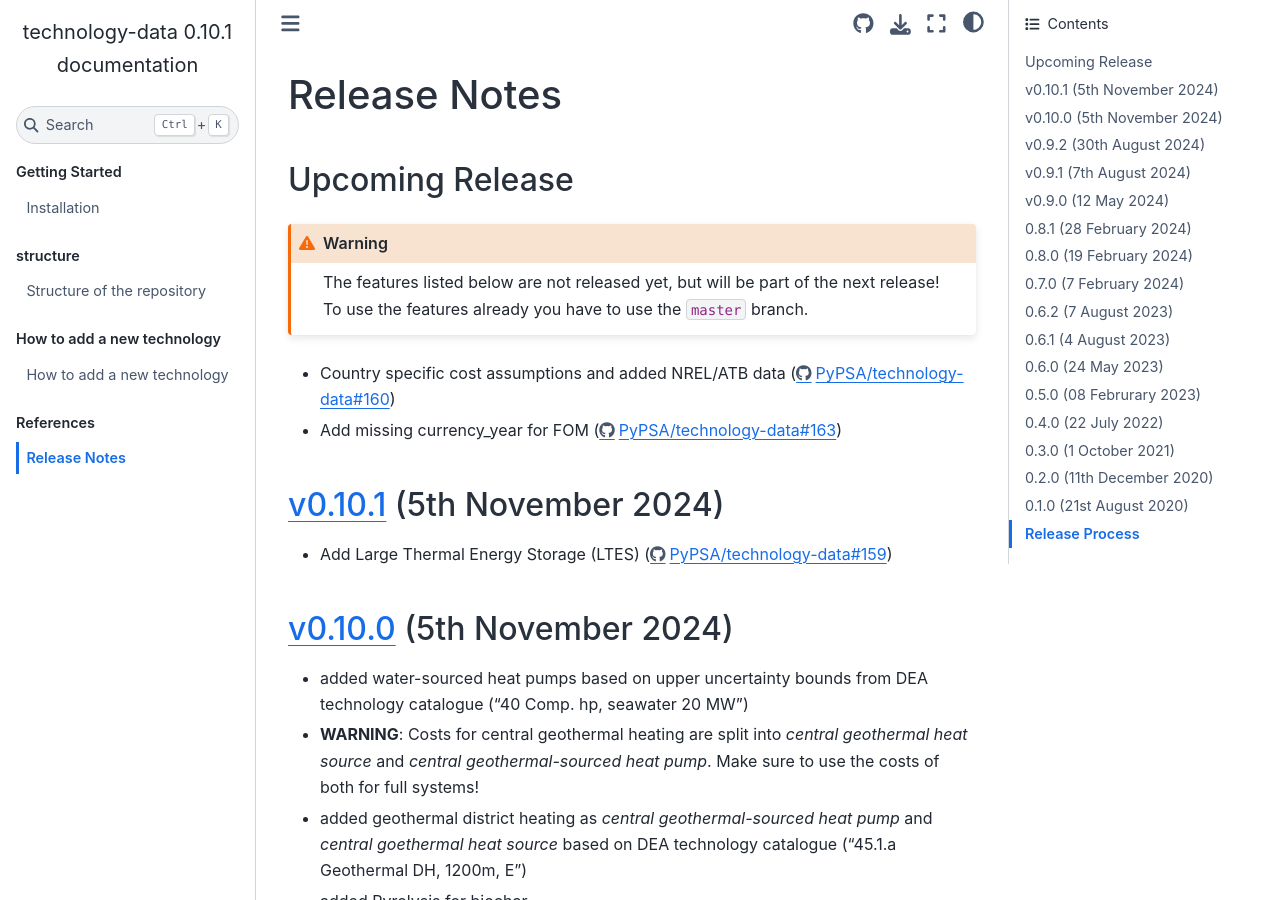
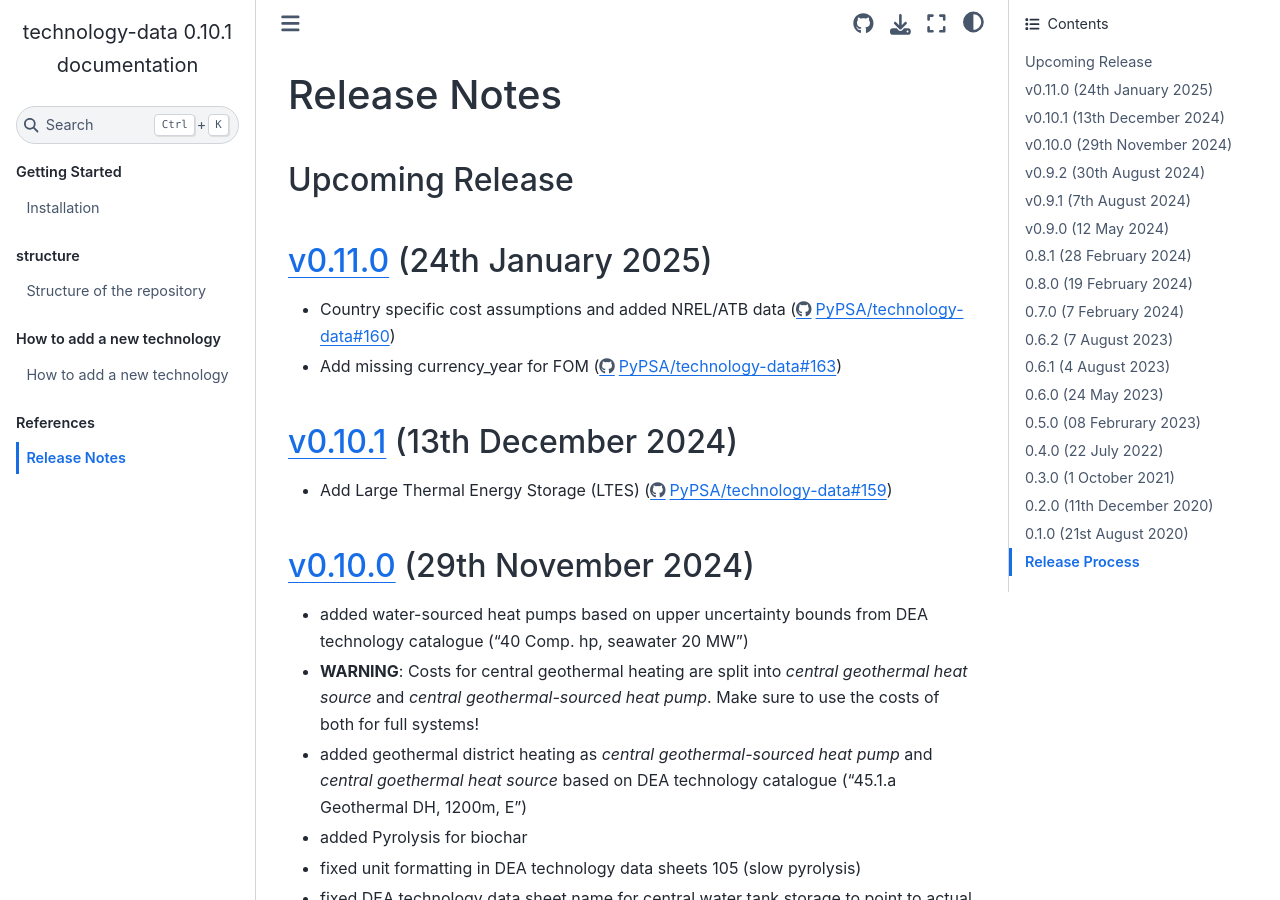
Before and after one commit to PyPSA/technology-data, a Sphinx documentation site: the page built from docs/release_notes.rst, in a window 1280 px wide and 900 px high. Built offline with Sphinx 7.4.7 and the Sphinx Book theme 1.1.4, drawn with Linux system fonts in a browser that asks for light colours.

Commit message:
prepare release `v0.11.0`

```diff
--- a/docs/release_notes.rst
+++ b/docs/release_notes.rst
@@ -11,21 +11,24 @@ Release Notes
 Upcoming Release
 ================
 
-.. warning::
+.. .. warning::
 
-  The features listed below are not released yet, but will be part of the next release!
-  To use the features already you have to use the ``master`` branch.
+..   The features listed below are not released yet, but will be part of the next release!
+..   To use the features already you have to use the ``master`` branch.
+
+`v0.11.0 <https://github.com/PyPSA/technology-data/releases/tag/v0.11.0>`__ (24th January 2025)
+=======================================================================================
 
 * Country specific cost assumptions and added NREL/ATB data (https://github.com/PyPSA/technology-data/pull/160)
 
 * Add missing currency_year for FOM (https://github.com/PyPSA/technology-data/pull/163)
 
-`v0.10.1 <https://github.com/PyPSA/technology-data/releases/tag/v0.10.1>`__ (5th November 2024)
+`v0.10.1 <https://github.com/PyPSA/technology-data/releases/tag/v0.10.1>`__ (13th December 2024)
 =======================================================================================
 
 * Add Large Thermal Energy Storage (LTES) (https://github.com/PyPSA/technology-data/pull/159)
 
-`v0.10.0 <https://github.com/PyPSA/technology-data/releases/tag/v0.10.0>`__ (5th November 2024)
+`v0.10.0 <https://github.com/PyPSA/technology-data/releases/tag/v0.10.0>`__ (29th November 2024)
 =======================================================================================
 
 * added water-sourced heat pumps based on upper uncertainty bounds from DEA technology catalogue ("40 Comp. hp, seawater 20 MW")
```
